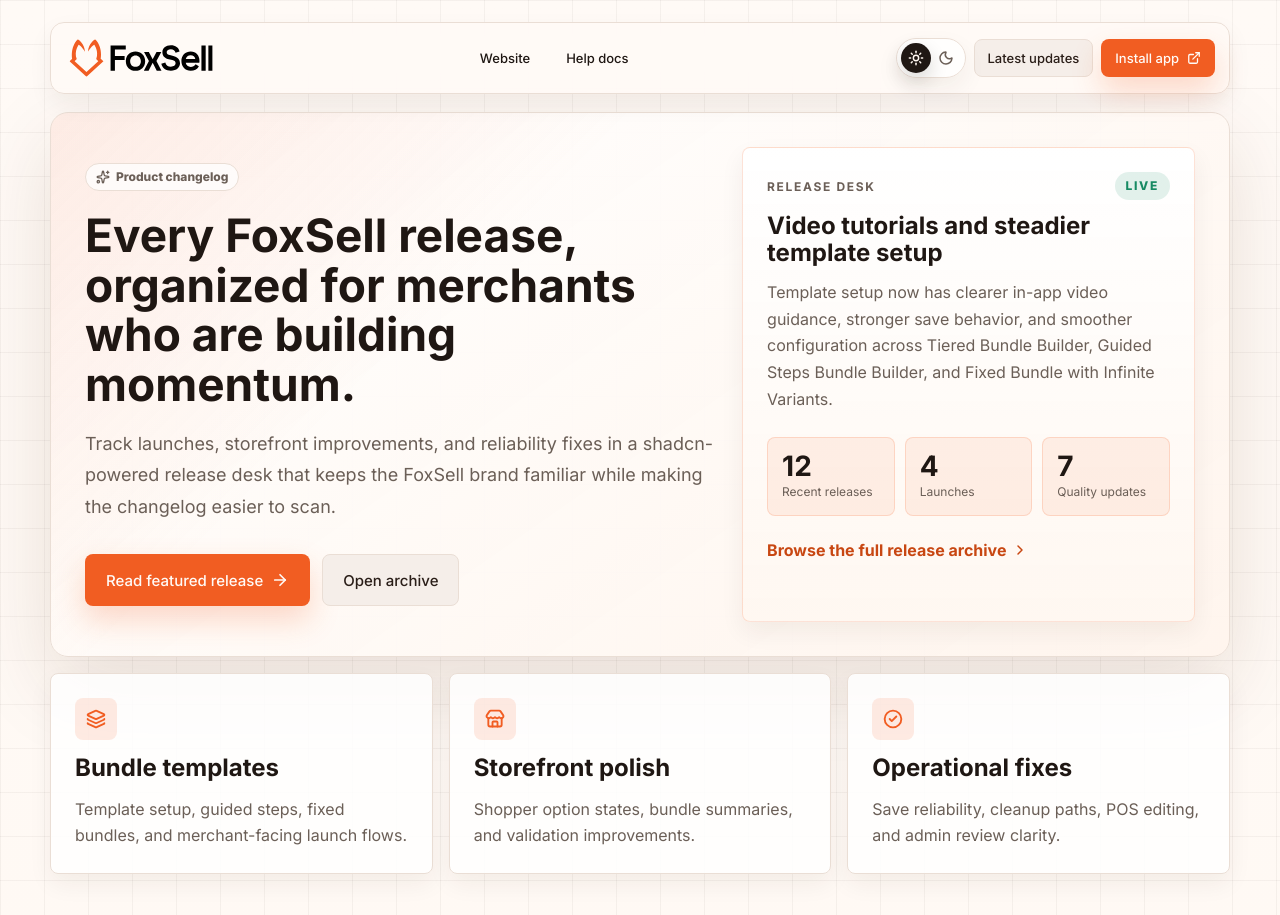
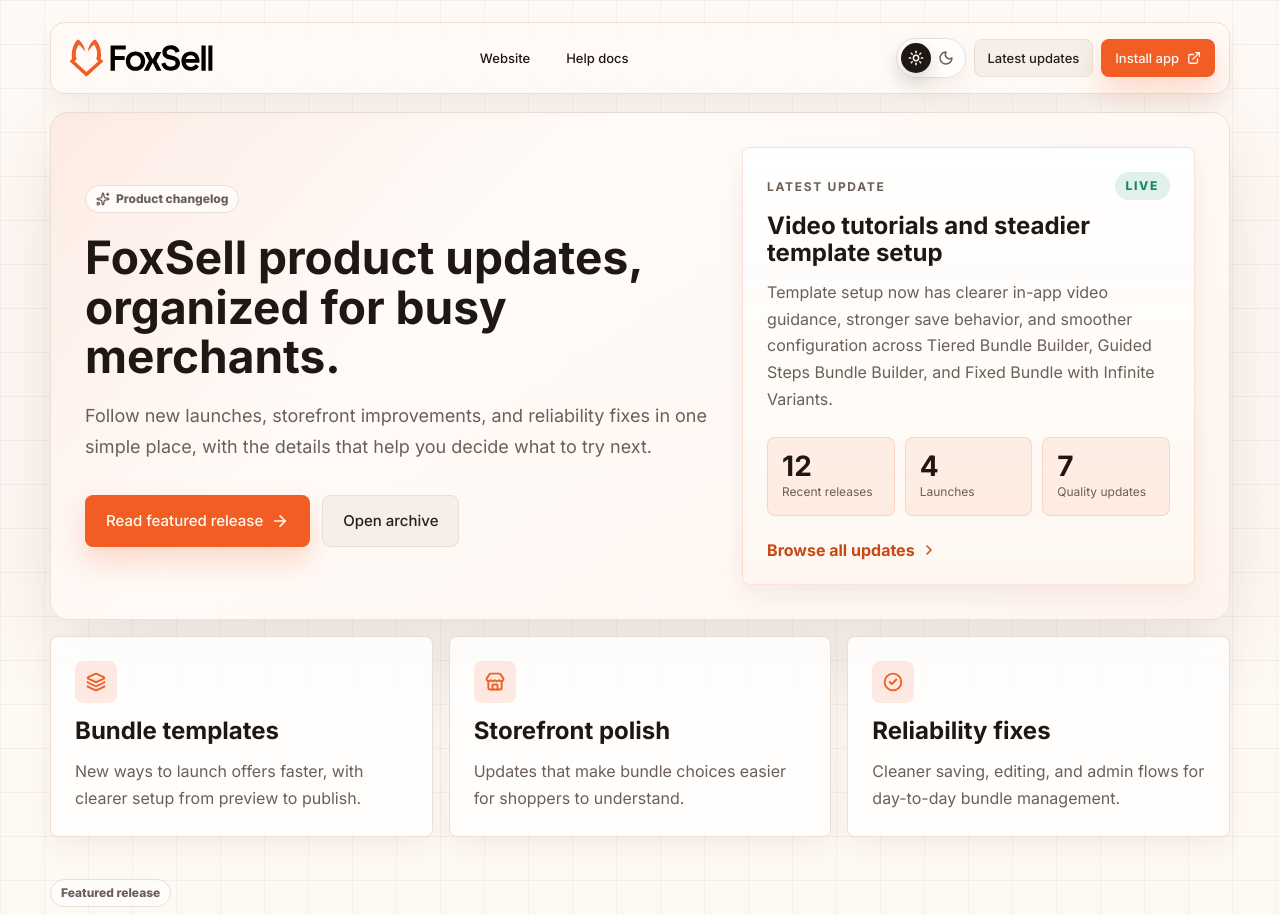
Before and after one commit to FoxSellApp/foxsell-changelog, a Next.js app: page / in a window 1280 px wide. Shown: the top 915 px of the page. Built offline with nearby package versions, Linux system fonts and the light colour scheme.

Commit message:
Tighten merchant-facing changelog copy

```diff
--- a/pages/_document.js
+++ b/pages/_document.js
@@ -22,7 +22,7 @@
         <meta name="theme-color" content="#f15d22" />
         <meta
           name="description"
-          content="Merchant-facing product updates, launches, and improvements from FoxSell."
+          content="Merchant-friendly product updates, launches, and improvements from FoxSell."
         />
         <link rel="icon" href="/favicon.ico" sizes="any" />
         <link rel="icon" href="/favicon.svg" type="image/svg+xml" />
--- a/pages/index.js
+++ b/pages/index.js
@@ -336,17 +336,17 @@
   {
     icon: Layers3,
     label: "Bundle templates",
-    copy: "Template setup, guided steps, fixed bundles, and merchant-facing launch flows."
+    copy: "New ways to launch offers faster, with clearer setup from preview to publish."
   },
   {
     icon: Store,
     label: "Storefront polish",
-    copy: "Shopper option states, bundle summaries, and validation improvements."
+    copy: "Updates that make bundle choices easier for shoppers to understand."
   },
   {
     icon: CheckCircle2,
-    label: "Operational fixes",
-    copy: "Save reliability, cleanup paths, POS editing, and admin review clarity."
+    label: "Reliability fixes",
+    copy: "Cleaner saving, editing, and admin flows for day-to-day bundle management."
   }
 ]
 
@@ -443,7 +443,7 @@
             </SheetClose>
           </div>
           <SheetTitle>FoxSell changelog</SheetTitle>
-          <SheetDescription>Product updates, launch notes, and merchant-facing improvements.</SheetDescription>
+          <SheetDescription>Product updates, launch notes, and improvements for merchants.</SheetDescription>
         </SheetHeader>
 
         <div className="sheet-link-list">
@@ -589,13 +589,13 @@
         <title>FoxSell Changelog</title>
         <meta
           name="description"
-          content="Merchant-facing product updates from FoxSell, redesigned into a polished public changelog experience."
+          content="Merchant-friendly product updates from FoxSell, including launches, storefront improvements, and reliability fixes."
         />
         <meta name="color-scheme" content="light dark" />
         <meta property="og:title" content="FoxSell Changelog" />
         <meta
           property="og:description"
-          content="Browse the latest FoxSell launches, improvements, and fixes in a premium merchant-friendly changelog."
+          content="Browse the latest FoxSell launches, storefront improvements, and reliability fixes for merchants."
         />
         <meta property="og:type" content="website" />
         <meta property="og:url" content={changelogUrl} />
@@ -609,7 +609,7 @@
         <meta name="twitter:title" content="FoxSell Changelog" />
         <meta
           name="twitter:description"
-          content="Browse the latest FoxSell launches, improvements, and fixes in a premium merchant-friendly changelog."
+          content="Browse the latest FoxSell launches, storefront improvements, and reliability fixes for merchants."
         />
         <meta name="twitter:image" content={socialPreviewImageUrl} />
         <meta name="twitter:image:alt" content="FoxSell changelog social preview showing product update cards and release highlights" />
@@ -664,9 +664,9 @@
               <Sparkles size={14} strokeWidth={2.25} />
               Product changelog
             </Badge>
-            <h1>Every FoxSell release, organized for merchants who are building momentum.</h1>
+            <h1>FoxSell product updates, organized for busy merchants.</h1>
             <p>
-              Track launches, storefront improvements, and reliability fixes in a shadcn-powered release desk that keeps the FoxSell brand familiar while making the changelog easier to scan.
+              Follow new launches, storefront improvements, and reliability fixes in one simple place, with the details that help you decide what to try next.
             </p>
             <div className="hero-actions">
               <Button asChild size="lg">
@@ -684,7 +684,7 @@
           <Card className="release-console">
             <CardHeader>
               <div className="release-console-topline">
-                <span>Release desk</span>
+                <span>Latest update</span>
                 <Badge variant="success">Live</Badge>
               </div>
               <CardTitle>{featuredStory.title}</CardTitle>
@@ -702,7 +702,7 @@
             </CardContent>
             <CardFooter>
               <a href="#latest-updates" className="console-link">
-                Browse the full release archive
+                Browse all updates
                 <ChevronRight size={16} strokeWidth={2.25} />
               </a>
             </CardFooter>
```
